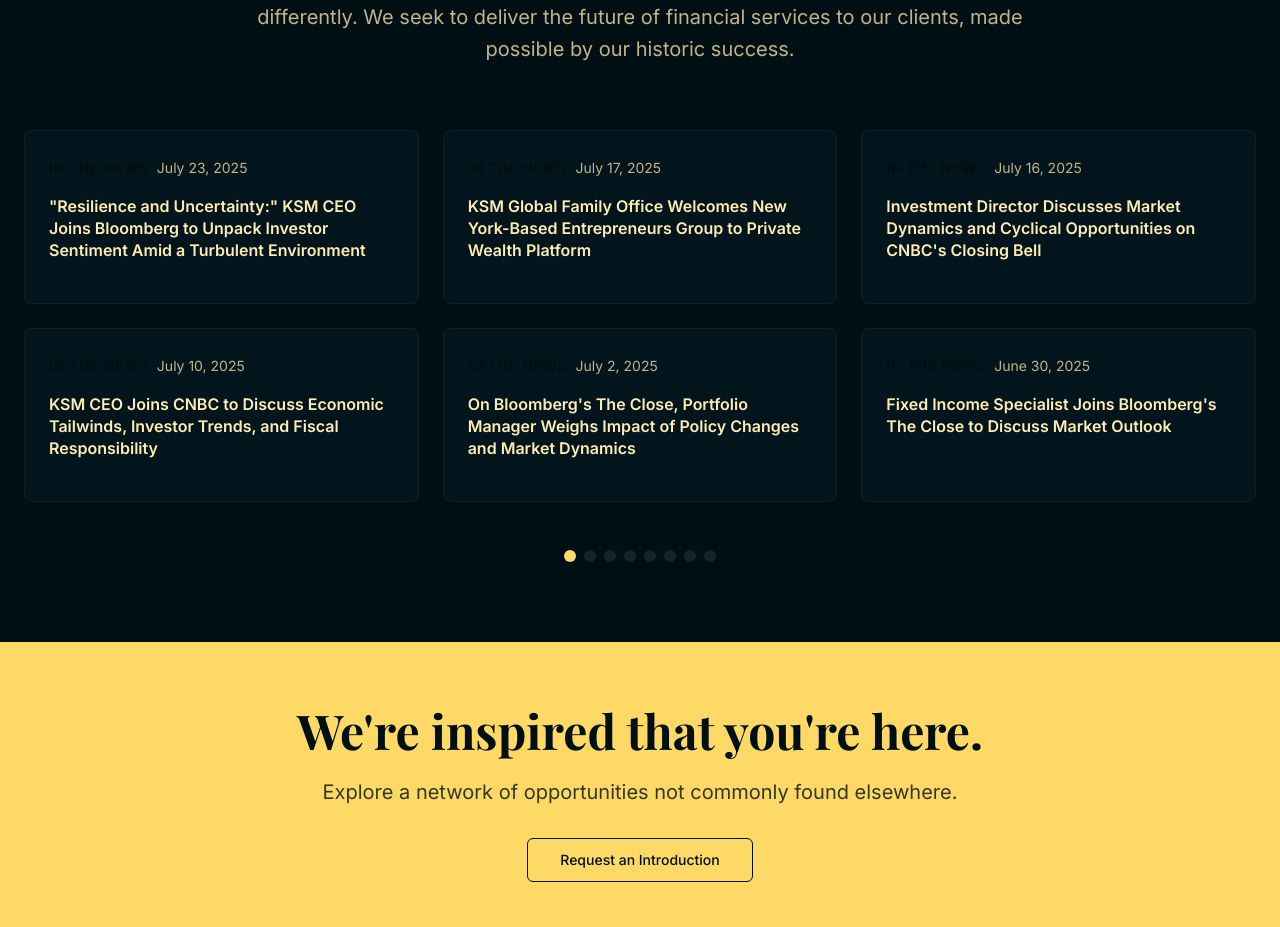
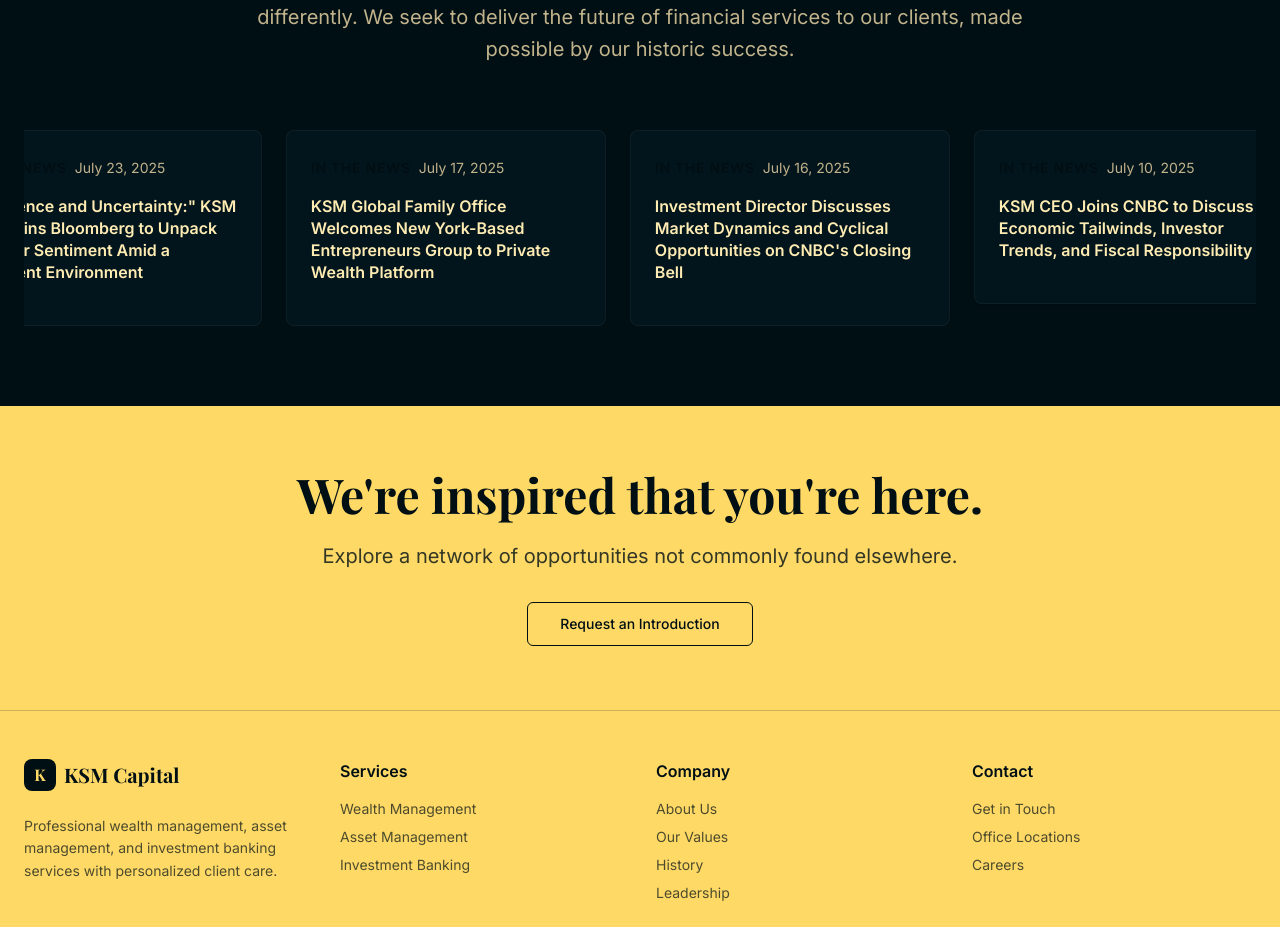
Before and after one commit to harshitksm/ksm-capital-clone-project, a React (Vite) app: page / in a window 1280 px wide. Shown: the part 2520-3447 px from the top of the page. Built offline with nearby package versions, Linux system fonts and the light colour scheme.

Commit message:
Add carousel to updates section
Implement a smooth, continuous left-to-right scrolling animation for the cards in the updates section.

```diff
--- a/src/components/News.tsx
+++ b/src/components/News.tsx
@@ -40,6 +40,9 @@ const News = () => {
     }
   ];
 
+  // Duplicate the array to create seamless loop
+  const duplicatedItems = [...newsItems, ...newsItems];
+
   return (
     <section id="news" className="py-20 bg-background">
       <div className="container mx-auto px-6">
@@ -53,22 +56,15 @@ const News = () => {
           </p>
         </div>
 
-        <div className="grid md:grid-cols-2 lg:grid-cols-3 gap-6 mb-12">
-          {newsItems.map((item, index) => (
-            <NewsCard key={index} {...item} />
-          ))}
-        </div>
-
-        {/* Pagination dots */}
-        <div className="flex justify-center space-x-2">
-          {[1, 2, 3, 4, 5, 6, 7, 8].map((page) => (
-            <div
-              key={page}
-              className={`w-3 h-3 rounded-full cursor-pointer transition-colors duration-200 ${
-                page === 1 ? 'bg-primary' : 'bg-muted hover:bg-muted-foreground'
-              }`}
-            />
-          ))}
+        {/* Continuous scrolling container */}
+        <div className="relative overflow-hidden">
+          <div className="flex animate-scroll-left space-x-6">
+            {duplicatedItems.map((item, index) => (
+              <div key={index} className="flex-shrink-0 w-80">
+                <NewsCard {...item} />
+              </div>
+            ))}
+          </div>
         </div>
       </div>
     </section>
--- a/tailwind.config.ts
+++ b/tailwind.config.ts
@@ -104,11 +104,20 @@ export default {
 					to: {
 						height: '0'
 					}
+				},
+				'scroll-left': {
+					'0%': {
+						transform: 'translateX(0)'
+					},
+					'100%': {
+						transform: 'translateX(-50%)'
+					}
 				}
 			},
 			animation: {
 				'accordion-down': 'accordion-down 0.2s ease-out',
-				'accordion-up': 'accordion-up 0.2s ease-out'
+				'accordion-up': 'accordion-up 0.2s ease-out',
+				'scroll-left': 'scroll-left 30s linear infinite'
 			}
 		}
 	},
```
